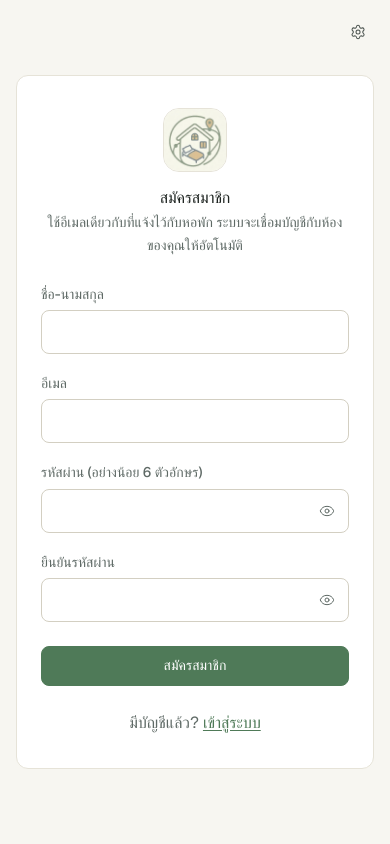
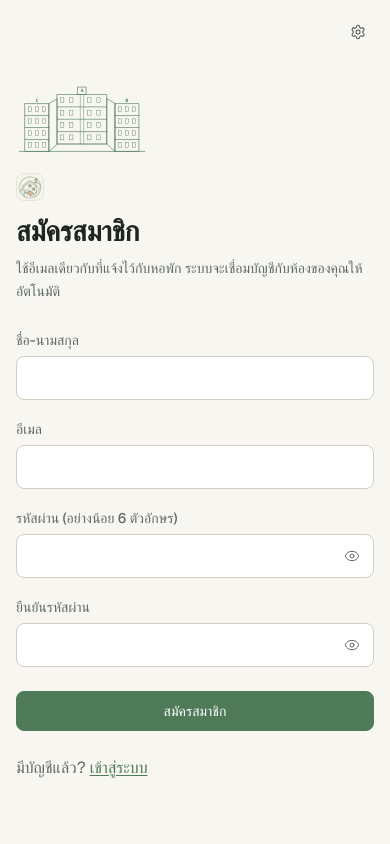
Before and after one commit to 6831503039-cell/DormHub, a Spring app: template src/main/resources/templates/auth/register.html in a window 390 px wide. Run offline with Thymeleaf, Linux system fonts and the light colour scheme; the template is opened without the code that fills it, so the values that code supplies are empty; some of the project's set-up classes (security, data sources, template engines, error pages and the like) are left out, and stand-ins take their place; some libraries are stand-ins or nearby versions; some web fonts are replaced.

Commit message:
Login and register: split page with a line drawing of SJD, no floating card
- wide screens (>= 992px): left half on surface-2 with an inline SVG line
  drawing of the three SJD buildings in a U (C left, A middle, B right),
  the dorm name and one line; right half is the form, left aligned and
  frameless
- phones: the form only, with a small drawing on top
- field names, the password eye buttons and CSRF are unchanged
- the drawing is a fragment (ui :: sjdDrawing) for reuse

Co-Authored-By: Claude Opus 5.5 <noreply@anthropic.com>

```diff
--- a/src/main/resources/messages.properties
+++ b/src/main/resources/messages.properties
@@ -729,3 +729,5 @@ dash.today.bills={0} บิลค้างชำระ
 dash.today.repairs={0} งานซ่อมรอ
 dash.today.slips={0} สลิปรอตรวจ
 dash.today.none=วันนี้ไม่มีงานค้าง
+drawing.sjd.alt=ภาพลายเส้นหอ {0}: ตึก C ซ้าย ตึก A ตรงกลาง ตึก B ขวา
+auth.art.line=บิล ซักผ้า แจ้งซ่อม และพัสดุของหอ จัดการได้ในที่เดียวด้วย {0}
--- a/src/main/resources/messages_en.properties
+++ b/src/main/resources/messages_en.properties
@@ -729,3 +729,5 @@ dash.today.bills={0} unpaid bills
 dash.today.repairs={0} repairs waiting
 dash.today.slips={0} slips to check
 dash.today.none=Nothing is waiting today
+drawing.sjd.alt=Line drawing of {0}: building C on the left, A in the middle, B on the right
+auth.art.line=Bills, laundry, repairs and parcels for the dorm, all in one place with {0}
--- a/src/main/resources/static/css/app.css
+++ b/src/main/resources/static/css/app.css
@@ -653,8 +653,6 @@ a.card-link:hover { text-decoration: underline; }
 .machine.busy .ring { border-color: var(--s-warning); color: var(--s-warning-fg); background: var(--s-warning-bg); }
 
 /* auth pages */
-.auth-wrap { min-height: 100vh; min-height: 100dvh; display: grid; place-items: center; padding: var(--sp-5) var(--sp-4); }
-.auth-card { width: 100%; max-width: 400px; padding: var(--sp-6) var(--sp-5); }
 .page-settings { position: fixed; top: var(--sp-3); right: var(--sp-3); z-index: 10; }
 
 /* Settings dialog: language and theme choices */
@@ -1013,3 +1011,30 @@ a.room-plate:hover { border-color: var(--c-primary); color: var(--c-primary-text
 .admin-news-list > .news-item:last-child { border-bottom: 0; }
 /* tenant app: space between the stacked sections */
 .app-wrap .plain-section { margin-bottom: var(--sp-5); }
+
+/* login / register: no floating card. Wide screens: drawing on the left (surface-2), form on the right,
+   left aligned and frameless. Phones: the form only, with a small drawing on top. */
+.sjd-drawing { display: block; color: var(--c-primary); width: 100%; height: auto; }
+.auth-split { min-height: 100vh; min-height: 100dvh; display: grid; grid-template-columns: 1fr; background: var(--c-bg); }
+.auth-art { display: none; }
+.auth-main { display: flex; align-items: center; padding: var(--sp-7) var(--sp-4) var(--sp-6); }
+.auth-form { width: 100%; max-width: 380px; margin: 0 auto; }
+.auth-head { margin-bottom: var(--sp-5); }
+.auth-mini { width: 132px; margin-bottom: var(--sp-4); }
+.auth-brand { display: flex; align-items: center; gap: var(--sp-2); font-weight: var(--fw-semibold); color: var(--c-text-2); font-size: var(--fs-sm); }
+.auth-brand .brand-logo { width: 28px; height: 28px; }
+.auth-title { font-size: var(--fs-2xl); margin: var(--sp-3) 0 0; }
+.auth-sub { color: var(--c-muted); font-size: var(--fs-sm); margin: var(--sp-2) 0 0; }
+.auth-alt { margin: var(--sp-5) 0 0; color: var(--c-muted); }
+@media (min-width: 992px) {
+    .auth-split { grid-template-columns: minmax(0, 1fr) minmax(0, 1fr); }
+    .auth-art {
+        display: flex; flex-direction: column; justify-content: center; gap: var(--sp-6);
+        background: var(--c-surface-2); border-right: 1px solid var(--c-border); padding: var(--sp-8) var(--sp-7);
+    }
+    .auth-art-drawing { max-width: 440px; }
+    .auth-art-name { font-size: var(--fs-2xl); font-weight: var(--fw-semibold); margin: 0; color: var(--c-text); }
+    .auth-art-line { color: var(--c-text-2); margin: var(--sp-1) 0 0; max-width: 40ch; }
+    .auth-main { padding: var(--sp-7); }
+    .auth-form { margin: 0 0 0 var(--sp-7); }
+}
--- a/src/main/resources/templates/auth/register.html
+++ b/src/main/resources/templates/auth/register.html
@@ -13,12 +13,15 @@
 <body>
 <button class="btn btn-ghost btn-icon page-settings" type="button" data-bs-toggle="modal" data-bs-target="#settingsModal"
         th:aria-label="#{settings.title}" th:title="#{settings.title}"><i data-lucide="settings"></i></button>
-<div class="auth-wrap">
-    <div class="card auth-card">
-        <div class="text-center mb-4">
-            <img th:src="@{/img/logo-icon.png}" alt="DormHub" class="brand-logo d-block mx-auto mb-3" style="width:64px;height:64px;border-radius:16px">
-            <h1 class="h4 mb-1" th:text="#{common.register}">สมัครสมาชิก</h1>
-            <div class="text-muted small" th:text="#{register.hint}">ใช้อีเมลเดียวกับที่แจ้งไว้กับหอพัก ระบบจะเชื่อมบัญชีกับห้องของคุณให้อัตโนมัติ</div>
+<div class="auth-split">
+    <aside th:replace="~{fragments/ui :: authArt}"></aside>
+    <main class="auth-main">
+    <div class="auth-form">
+        <div class="auth-head">
+            <svg th:replace="~{fragments/ui :: sjdDrawing('auth-mini d-lg-none', null)}"></svg>
+            <div class="auth-brand"><img th:src="@{/img/logo-icon.png}" alt="" class="brand-logo"> <span th:text="${dormName}">DormHub</span></div>
+            <h1 class="auth-title" th:text="#{common.register}">สมัครสมาชิก</h1>
+            <p class="auth-sub" th:text="#{register.hint}">ใช้อีเมลเดียวกับที่แจ้งไว้กับหอพัก ระบบจะเชื่อมบัญชีกับห้องของคุณให้อัตโนมัติ</p>
         </div>
 
         <div th:if="${error}" class="alert alert-danger" th:text="${error}"></div>
@@ -52,10 +55,11 @@
             </div>
             <button class="btn btn-primary w-100 py-2" type="submit" th:text="#{common.register}">สมัครสมาชิก</button>
         </form>
-        <div class="text-center mt-4 text-muted">
+        <p class="auth-alt">
             <span th:text="#{register.haveAccount}">มีบัญชีแล้ว?</span> <a th:href="@{/login}" th:text="#{common.login}">เข้าสู่ระบบ</a>
-        </div>
+        </p>
     </div>
+    </main>
 </div>
 <div th:replace="~{fragments/ui :: settingsModal}"></div>
 <script src="https://cdn.jsdelivr.net/npm/bootstrap@5.3.3/dist/js/bootstrap.bundle.min.js"></script>
--- a/src/main/resources/templates/fragments/ui.html
+++ b/src/main/resources/templates/fragments/ui.html
@@ -86,6 +86,54 @@
     <i data-lucide="settings"></i> <span th:text="#{settings.title}">ตั้งค่า</span>
 </button>
 
+<!-- Line drawing of SJD Mansion: three 4-storey buildings in a U (C left, A in the middle at the back, B right).
+     Strokes only, in the current text colour (set it with CSS). css: extra classes for size; label: alt text,
+     or null when the drawing is decorative. Used on the login / register pages and in empty states. -->
+<svg th:fragment="sjdDrawing(css, label)" class="sjd-drawing" th:classappend="${css}" viewBox="0 0 320 190"
+     xmlns="http://www.w3.org/2000/svg" th:attr="role=${label != null} ? 'img' : null,aria-label=${label},aria-hidden=${label == null} ? 'true' : null">
+    <g fill="none" stroke="currentColor" stroke-width="1.5" stroke-linejoin="round" stroke-linecap="round">
+        <!-- ground and courtyard -->
+        <path d="M8 178 H312"/>
+        <path d="M100 160 H220" stroke-dasharray="3 4"/>
+        <!-- A: middle, at the back, with the stair tower -->
+        <rect x="100" y="40" width="120" height="120"/>
+        <path d="M100 70 H220 M100 100 H220 M100 130 H220"/>
+        <rect x="150" y="22" width="20" height="18"/>
+        <path d="M156 40 V160 M164 40 V160" stroke-width="1"/>
+        <!-- C: left wing, coming forward -->
+        <path d="M80 62 L100 50 V160 L80 178 Z"/>
+        <rect x="22" y="62" width="58" height="116"/>
+        <path d="M22 91 H80 M22 120 H80 M22 149 H80"/>
+        <!-- B: right wing, coming forward -->
+        <path d="M240 62 L220 50 V160 L240 178 Z"/>
+        <rect x="240" y="62" width="58" height="116"/>
+        <path d="M240 91 H298 M240 120 H298 M240 149 H298"/>
+    </g>
+    <!-- windows -->
+    <g fill="none" stroke="currentColor" stroke-width="1">
+        <th:block th:each="f : ${#numbers.sequence(0, 3)}">
+            <rect th:each="c : ${#numbers.sequence(0, 4)}" th:unless="${c == 2}" th:x="${108 + c * 22}" th:y="${48 + f * 30}" width="8" height="12"/>
+            <rect th:each="c : ${#numbers.sequence(0, 2)}" th:x="${30 + c * 17}" th:y="${70 + f * 29}" width="7" height="11"/>
+            <rect th:each="c : ${#numbers.sequence(0, 2)}" th:x="${249 + c * 17}" th:y="${70 + f * 29}" width="7" height="11"/>
+        </th:block>
+    </g>
+    <!-- building letters -->
+    <g fill="currentColor" font-family="'JetBrains Mono', monospace" font-size="11" font-weight="600" text-anchor="middle">
+        <text x="51" y="58">C</text>
+        <text x="160" y="35">A</text>
+        <text x="269" y="58">B</text>
+    </g>
+</svg>
+
+<!-- Left half of the login / register pages on wide screens: the SJD drawing, the dorm name and one line. -->
+<aside th:fragment="authArt" class="auth-art">
+    <svg th:replace="~{fragments/ui :: sjdDrawing('auth-art-drawing', #{drawing.sjd.alt(${residenceName})})}"></svg>
+    <div class="auth-art-text">
+        <p class="auth-art-name" th:text="${residenceName}">SJD Mansion</p>
+        <p class="auth-art-line" th:text="#{auth.art.line(${dormName})}">จัดการหอพักด้วย DormHub</p>
+    </div>
+</aside>
+
 <!-- Status: 8px dot + text, e.g. "● ชำระแล้ว". tone: success | info | warning | soon | danger | neutral
      (enum badge names primary / secondary work too). Only danger gets a coloured background.
      Use: <span th:replace="~{fragments/ui :: status('success', #{common.paid})}"></span>
```
Also changed, not shown: src/main/resources/templates/auth/login.html (+11 -7 lines).
